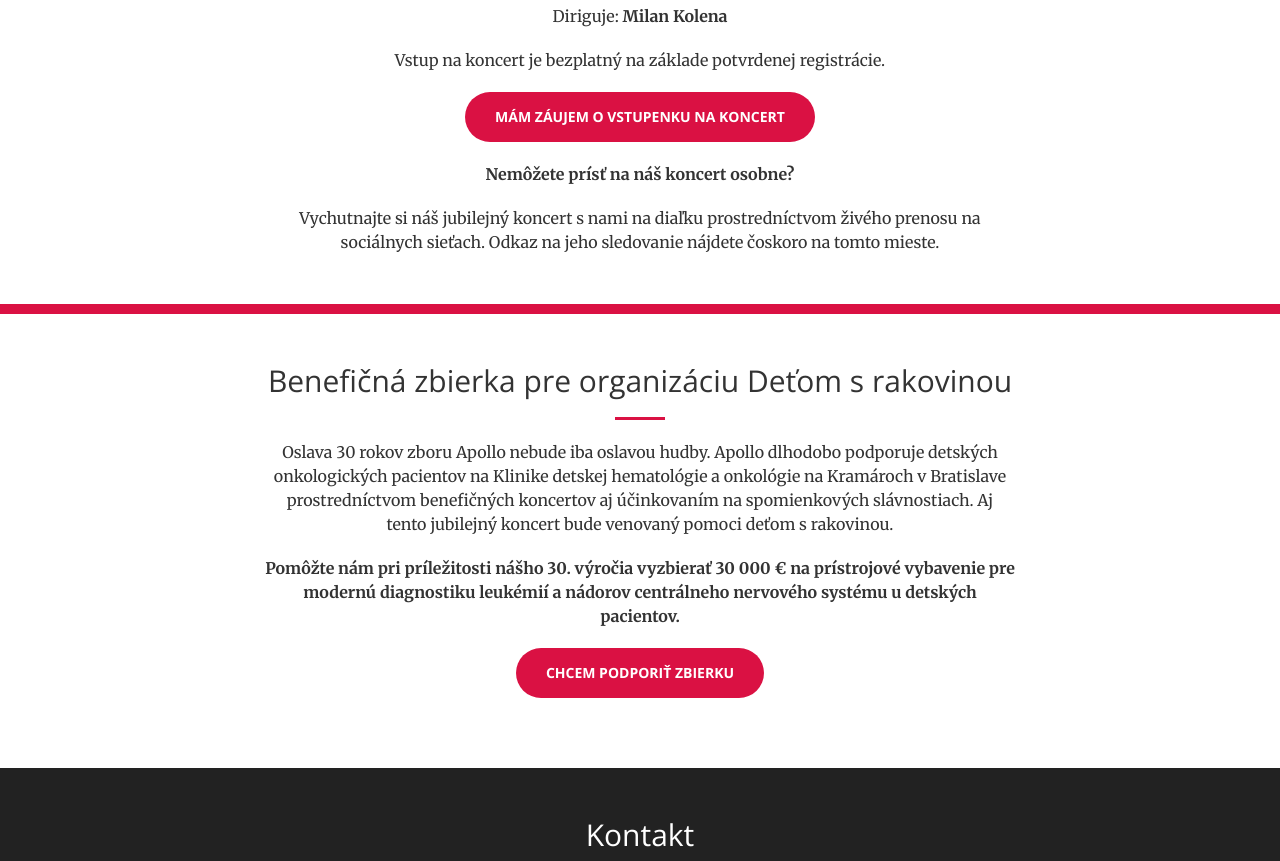
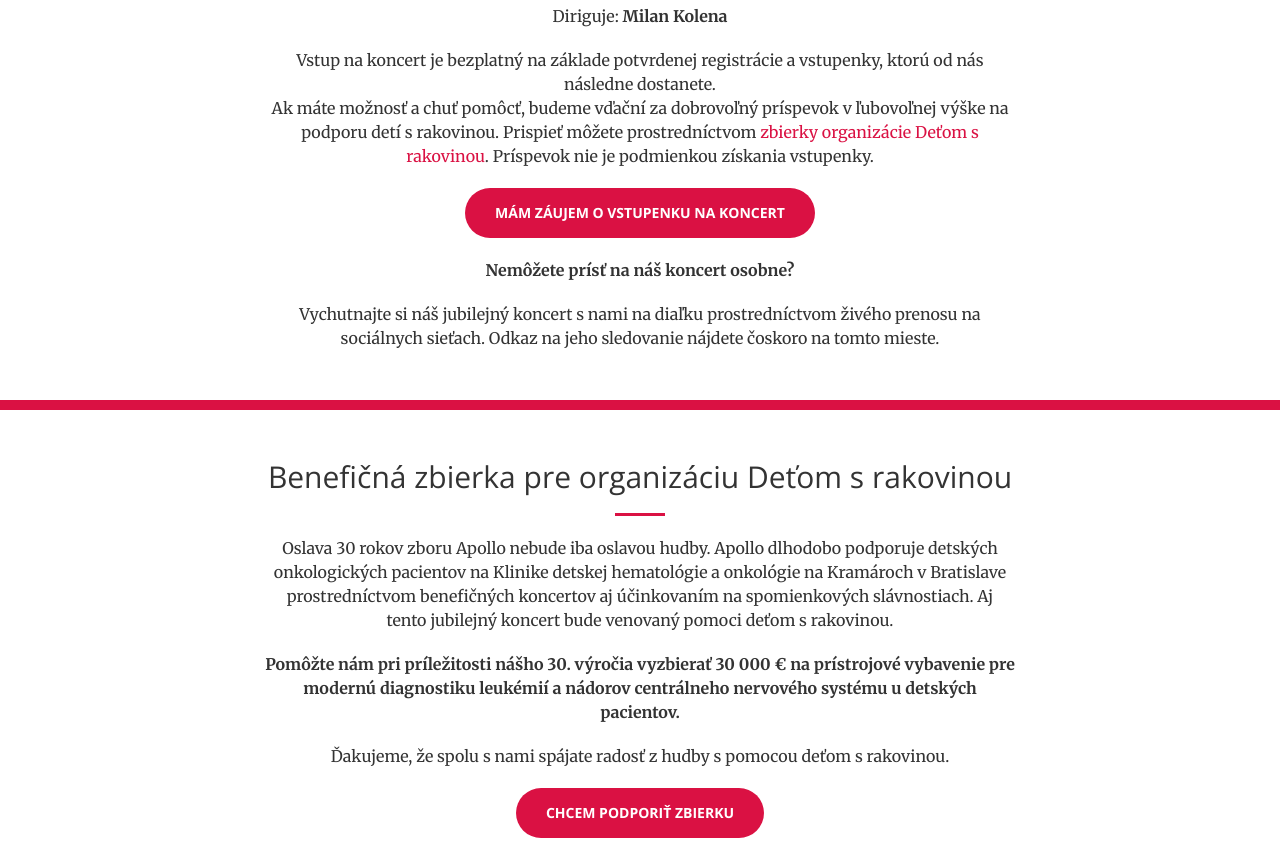
Before and after one commit to tvinar/apollo30.github.io, a website: page index.html in a window 1280 px wide. Shown: the part 1080-1941 px from the top of the page. Drawn offline with nearby package versions, Linux system fonts and the light colour scheme.

Commit message:
Update index.html

```diff
--- a/index.html
+++ b/index.html
@@ -98,7 +98,10 @@
     Diriguje: <strong>Milan Kolena</strong>
 </p>
 <p>
-    Vstup na koncert je bezplatný na základe potvrdenej registrácie.
+    Vstup na koncert je bezplatný na základe potvrdenej registrácie a vstupenky, ktorú od nás následne dostanete. <br/>Ak máte možnosť a chuť pomôcť, budeme vďační za dobrovoľný príspevok v
+ľubovoľnej výške na podporu detí s rakovinou. Prispieť môžete prostredníctvom
+<a href="https://detomsrakovinou.darujme.sk/pomozte-nam-ziskat-novy-pristroj-pre-deti-s-rakovinou/">zbierky organizácie Deťom s rakovinou</a>. Príspevok nie je podmienkou získania
+vstupenky.
 </p>
 
 <p>
@@ -150,15 +153,16 @@
                             centrálneho nervového systému u detských pacientov.
                         </strong>
                     </p>
-
+	 <p>
+                        Ďakujeme, že spolu s nami spájate radosť z hudby s pomocou deťom s rakovinou.
+                    </p>
                     <p>
                         <a href="https://detomsrakovinou.darujme.sk/pomozte-nam-ziskat-novy-pristroj-pre-deti-s-rakovinou/"
                            class="btn btn-primary btn-xl">
                             Chcem podporiť zbierku
                         </a>
                     </p>
-
-                </div>
+				                </div>
             </div>
         </div>
     </section>
```
